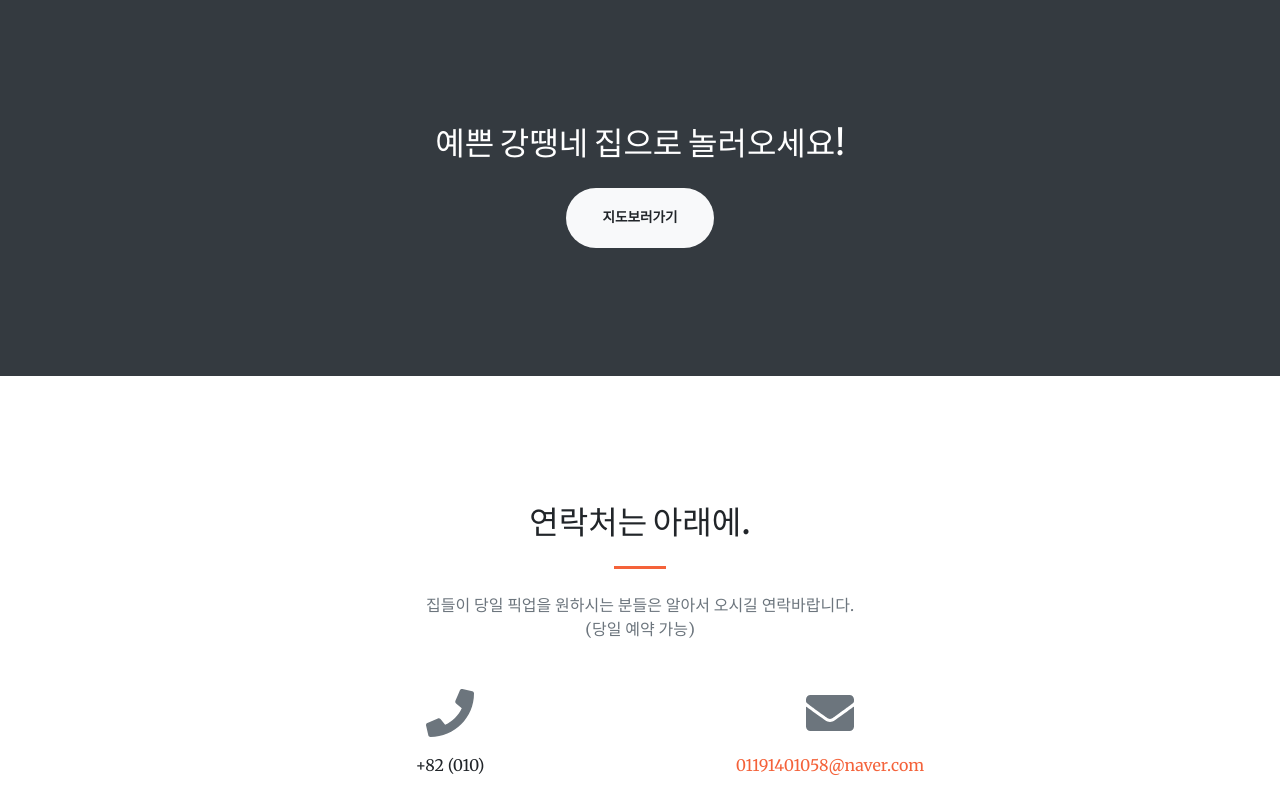
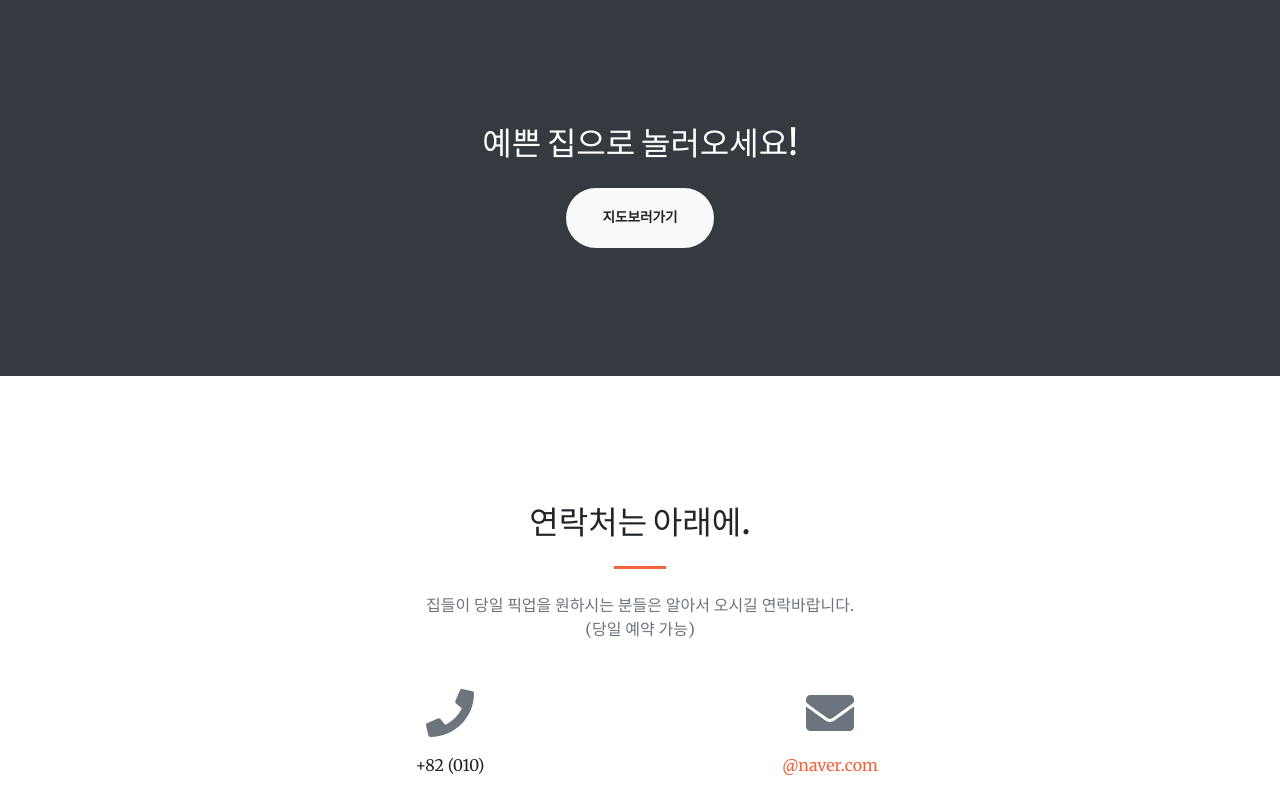
Before and after one commit to breadmk/breadmk.github.io, a plain HTML site: page index.html in a window 1280 px wide. Shown: the part 1847-2640 px from the top of the page. Drawn offline with nearby package versions, Linux system fonts and the light colour scheme.

Commit message:
Update index.html

```diff
--- a/index.html
+++ b/index.html
@@ -173,7 +173,7 @@
         <!-- Call to action-->
         <section class="page-section bg-dark text-white">
             <div class="container text-center">
-                <h2 class="mb-4">예쁜 강땡네 집으로 놀러오세요!</h2>
+                <h2 class="mb-4">예쁜 집으로 놀러오세요!</h2>
                 <a class="btn btn-light btn-xl" href="https://map.kakao.com/link/map/,,">지도보러가기</a>
             </div>
         </section>
@@ -194,7 +194,7 @@
                     </div>
                     <div class="col-lg-4 mr-auto text-center">
                         <i class="fas fa-envelope fa-3x mb-3 text-muted"></i
-                        ><!-- Make sure to change the email address in BOTH the anchor text and the link target below!--><a class="d-block" href="mailto:sample@gmail.com">01191401058@naver.com</a>
+                        ><!-- Make sure to change the email address in BOTH the anchor text and the link target below!--><a class="d-block" href="mailto:sample@gmail.com">@naver.com</a>
                     </div>
                 </div>
             </div>
```
